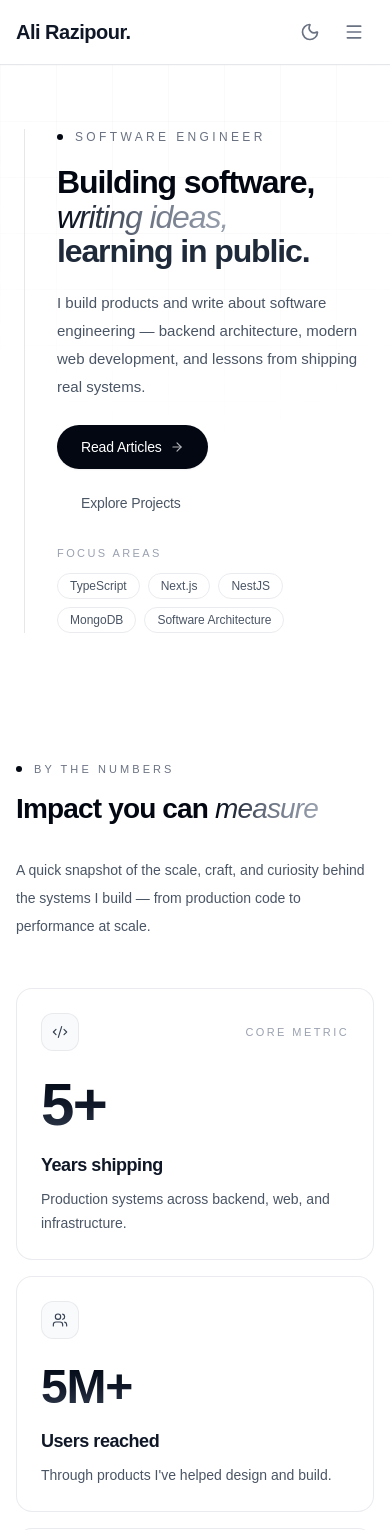
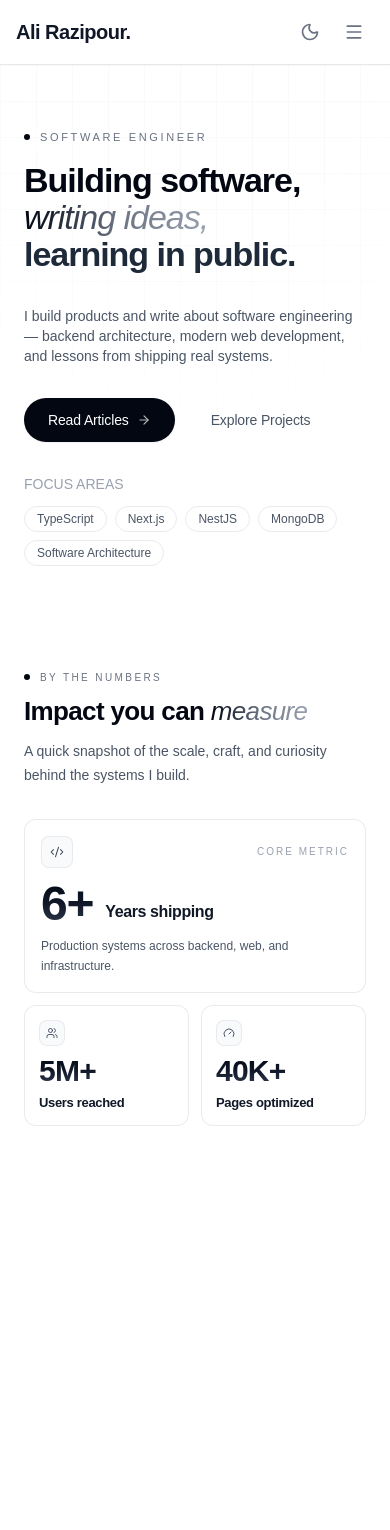
Before and after one commit to kai-zen/personal-website, a Next.js app: page / in a window 390 px wide. Shown: the top 1530 px of the page. After the commit the page ends 1166 px from the top, so only its background shows below. Built offline with nearby package versions, Linux system fonts and the light colour scheme.

Commit message:
[0.3.0]: Improved mobile responsive.

```diff
--- a/src/sections/home/hero/Background.tsx
+++ b/src/sections/home/hero/Background.tsx
@@ -4,7 +4,7 @@ const Background: FC = () => {
   return (
     <div
       aria-hidden
-      className="pointer-events-none absolute inset-0 bg-[linear-gradient(to_right,#8080800a_1px,transparent_1px),linear-gradient(to_bottom,#8080800a_1px,transparent_1px)] bg-size-[3.5rem_3.5rem] mask-[radial-gradient(ellipse_80%_60%_at_50%_0%,#000_50%,transparent_100%)] dark:bg-[linear-gradient(to_right,#ffffff0a_1px,transparent_1px),linear-gradient(to_bottom,#ffffff0a_1px,transparent_1px)]"
+      className="pointer-events-none absolute inset-0 bg-[linear-gradient(to_right,#8080800a_1px,transparent_1px),linear-gradient(to_bottom,#8080800a_1px,transparent_1px)] bg-size-[2.25rem_2.25rem] mask-[radial-gradient(ellipse_90%_70%_at_50%_0%,#000_45%,transparent_100%)] sm:bg-size-[3.5rem_3.5rem] sm:mask-[radial-gradient(ellipse_80%_60%_at_50%_0%,#000_50%,transparent_100%)] dark:bg-[linear-gradient(to_right,#ffffff0a_1px,transparent_1px),linear-gradient(to_bottom,#ffffff0a_1px,transparent_1px)]"
     />
   );
 };
--- a/src/sections/home/hero/FocusAreas.tsx
+++ b/src/sections/home/hero/FocusAreas.tsx
@@ -11,7 +11,7 @@ const SKILLS = [
 const FocusAreas: FC = () => {
   return (
     <div>
-      <p className="mb-3 text-[0.6875rem] font-medium uppercase tracking-[0.22em] text-gray-400">
+      <p className="mb-3 text-sm font-medium uppercase text-gray-400">
         Focus areas
       </p>
       <ul className="flex flex-wrap gap-2">
--- a/src/sections/home/hero/index.tsx
+++ b/src/sections/home/hero/index.tsx
@@ -7,17 +7,17 @@ const HeroSection: FC = () => {
   return (
     <section className="relative flex items-center overflow-hidden">
       <Background />
-      <div className="relative mx-auto w-full max-w-6xl px-6 py-16">
-        <div className="max-w-3xl border-l border-gray-200 pl-8 sm:pl-10 dark:border-white/20">
-          <div className="flex flex-col gap-5 sm:gap-6">
-            <div className="flex items-center gap-3">
+      <div className="relative mx-auto w-full max-w-6xl px-6 py-16 lg:py-20">
+        <div className="max-w-3xl sm:border-l sm:border-gray-200 sm:pl-8 lg:pl-10 dark:sm:border-white/20">
+          <div className="flex flex-col gap-4 sm:gap-6">
+            <div className="flex items-center gap-2.5 sm:gap-3">
               <span
                 aria-hidden
-                className="h-1.5 w-1.5 rounded-full bg-gray-950 dark:bg-white"
+                className="h-1.5 w-1.5 shrink-0 rounded-full bg-gray-950 dark:bg-white"
               />
               <Typography
                 as="p"
-                className="text-xs font-medium uppercase tracking-[0.28em] text-gray-500"
+                className="text-[0.6875rem] font-medium uppercase tracking-[0.24em] text-gray-500 sm:text-xs sm:tracking-[0.28em]"
               >
                 Software Engineer
               </Typography>
@@ -25,7 +25,7 @@ const HeroSection: FC = () => {
 
             <Typography
               as="h1"
-              className="text-[clamp(2rem,3.2vw+0.75rem,3.25rem)] font-black leading-[1.08] tracking-[-0.035em] text-gray-950 dark:text-white"
+              className="text-[2.125rem] font-black leading-[1.1] tracking-[-0.03em] text-gray-950 sm:text-[clamp(2rem,3.2vw+0.75rem,3.25rem)] sm:leading-[1.08] sm:tracking-[-0.035em] dark:text-white"
             >
               Building software,
               <br />
@@ -40,7 +40,7 @@ const HeroSection: FC = () => {
 
             <Typography
               as="p"
-              className="max-w-lg text-[0.9375rem] leading-7 text-gray-600 sm:text-base dark:text-gray-400"
+              className="max-w-lg text-sm mt-4 mb-3 text-gray-600 sm:text-[0.9375rem]  sm:text-base dark:text-gray-400"
             >
               I build products and write about software engineering — backend
               architecture, modern web development, and lessons from shipping
@@ -51,13 +51,14 @@ const HeroSection: FC = () => {
               <Button href="/articles" arrow>
                 Read Articles
               </Button>
-
               <Button href="/projects" variant="text">
                 Explore Projects
               </Button>
             </div>
 
-            <FocusAreas />
+            <div className="mt-4">
+              <FocusAreas />
+            </div>
           </div>
         </div>
       </div>
--- a/src/sections/home/highlights/StatCard.tsx
+++ b/src/sections/home/highlights/StatCard.tsx
@@ -13,14 +13,26 @@ interface Props {
   data: IHighlightStat;
 }
 
+const StatNumber: FC<{ value: string; className?: string }> = ({
+  value,
+  className,
+}) => (
+  <p className={className}>
+    <span className={cn(numberGradientClass, "dark:hidden")}>{value}</span>
+    <span className={cn(numberGradientDarkClass, "hidden dark:inline")}>
+      {value}
+    </span>
+  </p>
+);
+
 const StatCard: FC<Props> = ({ data }) => {
   const { value, label, description, icon: Icon, className, featured } = data;
-  const sizeClass = featured ? "text-6xl sm:text-7xl" : "text-5xl";
 
+  if (featured) {
     return (
       <article
         className={cn(
-        "group relative overflow-hidden rounded-2xl border border-gray-200/80 bg-white/70 p-6 backdrop-blur-sm transition-all duration-300 hover:-translate-y-0.5 hover:border-gray-300 hover:shadow-[0_20px_40px_-24px_rgba(0,0,0,0.18)] sm:p-8 dark:border-white/10 dark:bg-white/3 dark:hover:border-white/20 dark:hover:shadow-[0_20px_40px_-24px_rgba(0,0,0,0.6)]",
+          "group relative col-span-2 overflow-hidden rounded-xl border border-gray-200/80 bg-white/70 p-4 backdrop-blur-sm transition-all duration-300 sm:rounded-2xl sm:p-8 dark:border-white/10 dark:bg-white/3 sm:hover:-translate-y-0.5 sm:hover:border-gray-300 sm:hover:shadow-[0_20px_40px_-24px_rgba(0,0,0,0.18)] dark:sm:hover:border-white/20 dark:sm:hover:shadow-[0_20px_40px_-24px_rgba(0,0,0,0.6)]",
           className,
         )}
       >
@@ -30,37 +42,68 @@ const StatCard: FC<Props> = ({ data }) => {
         />
 
         <div className="relative flex h-full flex-col">
-        <div className="mb-6 flex items-center justify-between gap-4">
-          <span className="inline-flex rounded-xl border border-gray-200/80 bg-gray-50 p-2.5 text-gray-700 dark:border-white/10 dark:bg-white/5 dark:text-gray-300">
-            <Icon className="h-4 w-4" strokeWidth={1.75} />
+          <div className="mb-3 flex items-center justify-between gap-3 sm:mb-6 sm:gap-4">
+            <span className="inline-flex rounded-lg border border-gray-200/80 bg-gray-50 p-2 text-gray-700 sm:rounded-xl sm:p-2.5 dark:border-white/10 dark:bg-white/5 dark:text-gray-300">
+              <Icon className="h-3.5 w-3.5 sm:h-4 sm:w-4" strokeWidth={1.75} />
             </span>
 
-          {featured && (
-            <span className="text-[0.6875rem] font-medium uppercase tracking-[0.22em] text-gray-400">
+            <span className="text-[0.625rem] font-medium uppercase tracking-[0.2em] text-gray-400 sm:text-[0.6875rem] sm:tracking-[0.22em]">
               Core metric
             </span>
-          )}
           </div>
 
-        <p className={sizeClass}>
-          <span className={cn(numberGradientClass, "dark:hidden")}>
-            {value}
-          </span>
-          <span className={cn(numberGradientDarkClass, "hidden dark:inline")}>
-            {value}
-          </span>
-        </p>
+          <div className="flex items-end gap-3 sm:block">
+            <StatNumber
+              value={value}
+              className="text-5xl leading-none sm:text-7xl"
+            />
 
             <Typography
               as="h3"
-          className="mt-4 text-lg font-semibold tracking-tight text-gray-900 dark:text-white"
+              className="pb-1 text-base font-semibold tracking-tight text-gray-900 sm:mt-4 sm:pb-0 sm:text-lg dark:text-white"
+            >
+              {label}
+            </Typography>
+          </div>
+
+          <Typography
+            as="p"
+            className="mt-2 text-xs leading-5 text-gray-600 sm:mt-2 sm:max-w-sm sm:text-sm sm:leading-6 dark:text-gray-400"
+          >
+            {description}
+          </Typography>
+        </div>
+      </article>
+    );
+  }
+
+  return (
+    <article
+      className={cn(
+        "group relative overflow-hidden rounded-xl border border-gray-200/80 bg-white/70 p-3.5 backdrop-blur-sm transition-all duration-300 sm:rounded-2xl sm:p-8 dark:border-white/10 dark:bg-white/3 sm:hover:-translate-y-0.5 sm:hover:border-gray-300 sm:hover:shadow-[0_20px_40px_-24px_rgba(0,0,0,0.18)] dark:sm:hover:border-white/20 dark:sm:hover:shadow-[0_20px_40px_-24px_rgba(0,0,0,0.6)]",
+        className,
+      )}
+    >
+      <div className="relative flex h-full flex-col">
+        <span className="mb-2.5 inline-flex w-fit rounded-lg border border-gray-200/80 bg-gray-50 p-1.5 text-gray-700 sm:mb-6 sm:rounded-xl sm:p-2.5 dark:border-white/10 dark:bg-white/5 dark:text-gray-300">
+          <Icon className="h-3 w-3 sm:h-4 sm:w-4" strokeWidth={1.75} />
+        </span>
+
+        <StatNumber
+          value={value}
+          className="text-3xl leading-none sm:text-5xl"
+        />
+
+        <Typography
+          as="h3"
+          className="mt-2 text-[0.8125rem] font-semibold leading-snug tracking-tight text-gray-900 sm:mt-4 sm:text-lg dark:text-white"
         >
           {label}
         </Typography>
 
         <Typography
           as="p"
-          className="mt-2 max-w-sm text-sm leading-6 text-gray-600 dark:text-gray-400"
+          className="mt-2 hidden max-w-sm text-sm leading-6 text-gray-600 sm:block dark:text-gray-400"
         >
           {description}
         </Typography>
--- a/src/sections/home/highlights/Stats.tsx
+++ b/src/sections/home/highlights/Stats.tsx
@@ -13,11 +13,11 @@ export interface IHighlightStat {
 
 const HIGHLIGHTS_STATS: IHighlightStat[] = [
   {
-    value: "5+",
+    value: "6+",
     label: "Years shipping",
     description: "Production systems across backend, web, and infrastructure.",
     icon: Code2,
-    className: "sm:col-span-2 lg:col-span-6",
+    className: "col-span-2 sm:col-span-2 lg:col-span-6",
     featured: true,
   },
   {
@@ -38,7 +38,7 @@ const HIGHLIGHTS_STATS: IHighlightStat[] = [
 
 const HighlightsStats: FC = () => {
   return (
-    <div className="grid grid-cols-1 gap-4 sm:grid-cols-2 lg:grid-cols-12">
+    <div className="grid grid-cols-2 gap-3 sm:gap-4 lg:grid-cols-12">
       {HIGHLIGHTS_STATS.map((stat) => (
         <StatCard key={stat.label} data={stat} />
       ))}
--- a/src/sections/home/highlights/index.tsx
+++ b/src/sections/home/highlights/index.tsx
@@ -4,18 +4,18 @@ import HighlightsStats from "./Stats";
 
 const HighlightsSection: FC = () => {
   return (
-    <section id="highlights" aria-labelledby="highlights-heading">
-      <div className="relative mx-auto max-w-6xl px-4 py-16 sm:px-6 sm:py-20 lg:px-8">
-        <div className="mb-12 flex flex-col gap-8 lg:mb-14 lg:flex-row lg:items-end lg:justify-between">
-          <div className="max-w-2xl  dark:border-white/20">
-            <div className="mb-4 flex items-center gap-3">
+    <section>
+      <div className="relative mx-auto max-w-6xl px-6 py-10">
+        <div className="mb-8 flex flex-col gap-4 sm:mb-12 sm:gap-6 lg:mb-14 lg:flex-row lg:items-end lg:justify-between lg:gap-8">
+          <div className="max-w-2xl">
+            <div className="mb-3 flex items-center gap-2.5 sm:mb-4 sm:gap-3">
               <span
                 aria-hidden
-                className="h-1.5 w-1.5 rounded-full bg-gray-950 dark:bg-white"
+                className="h-1.5 w-1.5 shrink-0 rounded-full bg-gray-950 dark:bg-white"
               />
               <Typography
                 as="p"
-                className="text-[0.6875rem] font-medium uppercase tracking-[0.28em] text-gray-500"
+                className="text-[0.625rem] font-medium uppercase tracking-[0.24em] text-gray-500 sm:text-[0.6875rem] sm:tracking-[0.28em]"
               >
                 By the numbers
               </Typography>
@@ -24,18 +24,26 @@ const HighlightsSection: FC = () => {
             <Typography
               as="h2"
               id="highlights-heading"
-              className="text-[clamp(1.75rem,2.5vw+0.5rem,2.5rem)] font-black leading-[1.1] tracking-[-0.03em] text-gray-950 dark:text-white"
+              className="text-[1.625rem] font-black leading-[1.15] tracking-tight text-gray-950 sm:text-[clamp(1.75rem,2.5vw+0.5rem,2.5rem)] sm:leading-[1.1] sm:tracking-[-0.03em] dark:text-white"
             >
               Impact you can&nbsp;
               <span className="bg-linear-to-r from-gray-950 via-gray-500 to-gray-400 bg-clip-text font-light italic text-transparent dark:from-gray-100 dark:via-gray-500 dark:to-gray-600">
                 measure
               </span>
             </Typography>
+
+            <Typography
+              as="p"
+              className="mt-3 max-w-md text-sm leading-6 text-gray-600 sm:hidden dark:text-gray-400"
+            >
+              A quick snapshot of the scale, craft, and curiosity behind the
+              systems I build.
+            </Typography>
           </div>
 
           <Typography
             as="p"
-            className="max-w-md text-sm leading-7 text-gray-600 sm:text-[0.9375rem] dark:text-gray-400"
+            className="hidden max-w-md text-sm leading-7 text-gray-600 sm:block sm:text-[0.9375rem] dark:text-gray-400"
           >
             A quick snapshot of the scale, craft, and curiosity behind the
             systems I build — from production code to performance at scale.
```
Lines whose indentation alone changed are shown as unchanged.
